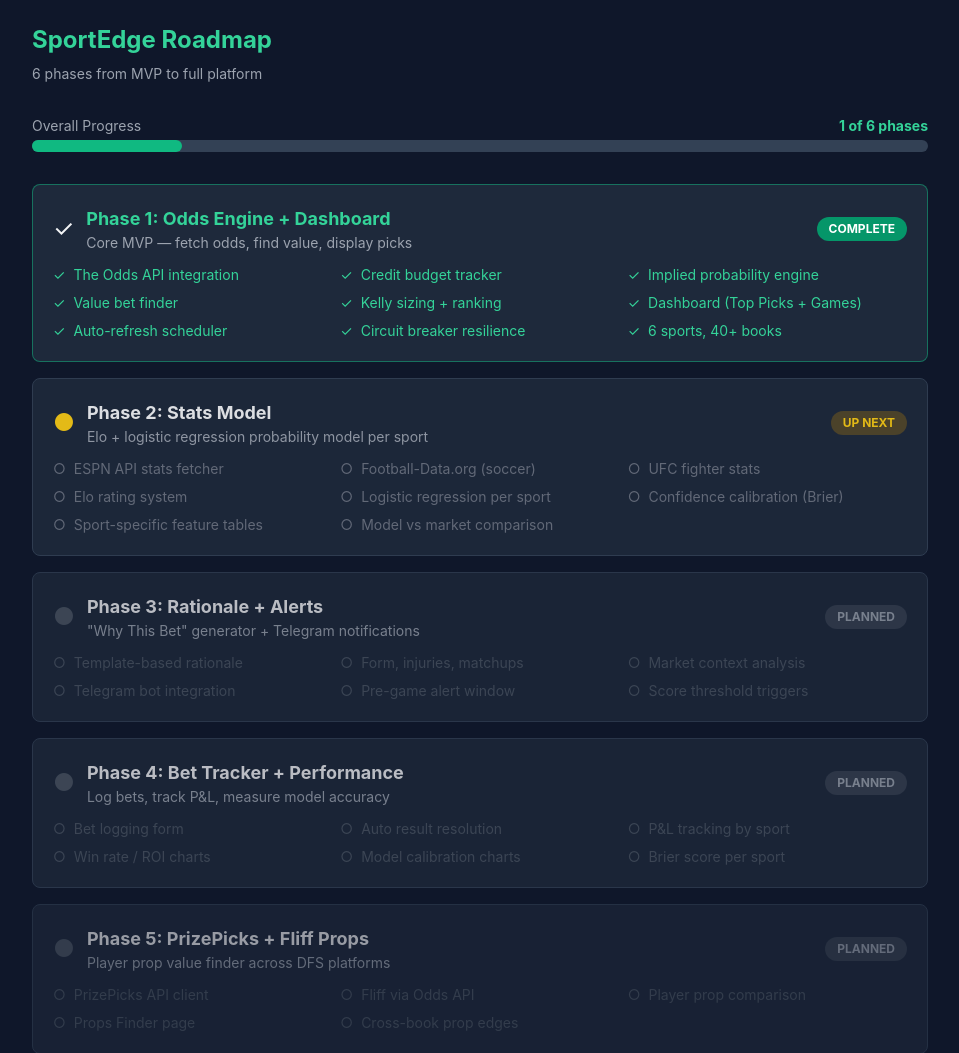
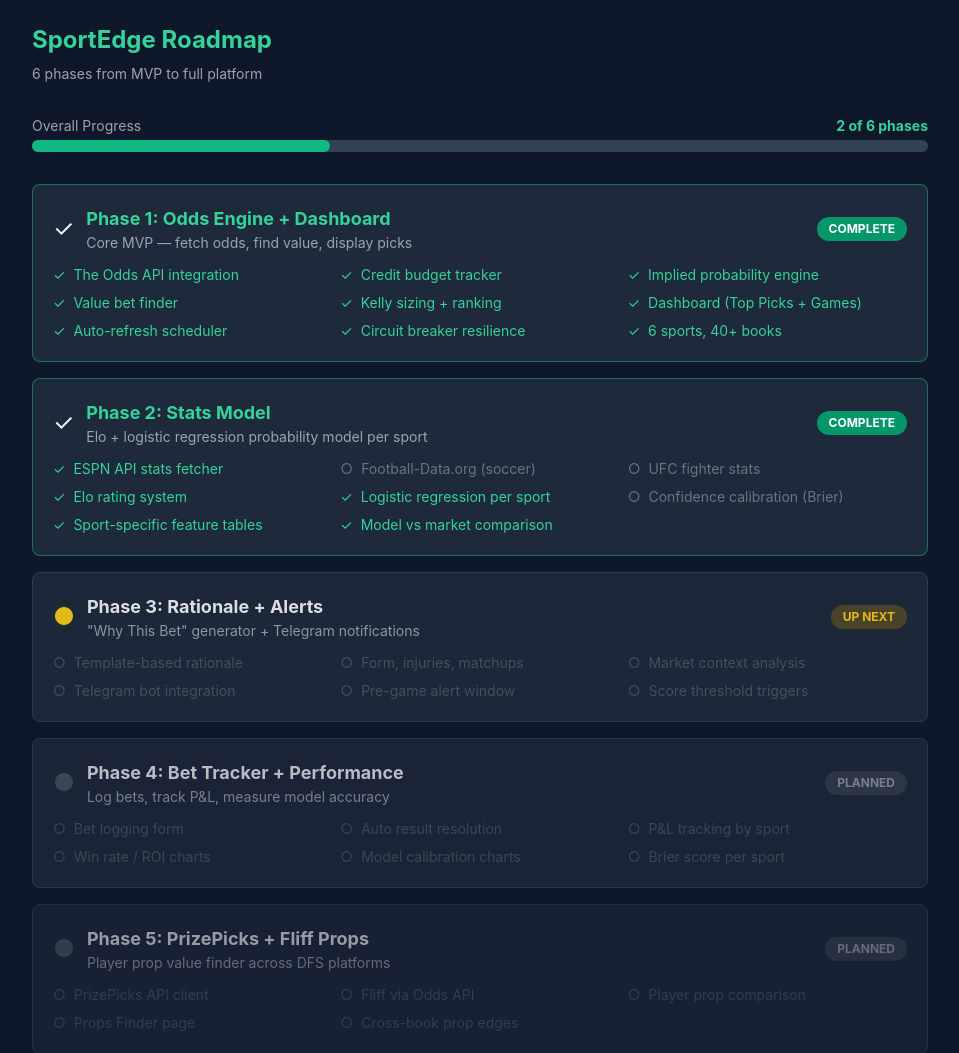
Before and after one commit to jonas0915/SportEdge, a FastAPI app: page /roadmap in a window 1280 px wide. Shown: the part 53-1106 px from the top of the page, without its empty margins (160-1119 px from the left). Run offline with FastAPI, Linux system fonts and the light colour scheme; data that the repository does not hold is empty; some libraries are stand-ins or nearby versions.

Commit message:
update: roadmap — Phase 2 complete

```diff
--- a/dashboard/templates/roadmap.html
+++ b/dashboard/templates/roadmap.html
@@ -10,10 +10,10 @@
     <div class="mb-8">
         <div class="flex justify-between text-sm mb-1">
             <span class="text-gray-400">Overall Progress</span>
-            <span class="text-emerald-400 font-bold">1 of 6 phases</span>
+            <span class="text-emerald-400 font-bold">2 of 6 phases</span>
         </div>
         <div class="w-full bg-dark-border rounded-full h-3">
-            <div class="bg-emerald-500 h-3 rounded-full" style="width: 16.7%"></div>
+            <div class="bg-emerald-500 h-3 rounded-full" style="width: 33.3%"></div>
         </div>
     </div>
 
@@ -46,40 +46,40 @@
         </div>
 
         <!-- Phase 2 -->
+        <div class="bg-dark-card border border-emerald-500/50 rounded-lg p-5">
+            <div class="flex items-center justify-between mb-3">
+                <div class="flex items-center gap-3">
+                    <span class="text-2xl">&#10003;</span>
+                    <div>
+                        <h2 class="font-bold text-lg text-emerald-400">Phase 2: Stats Model</h2>
+                        <p class="text-sm text-gray-400">Elo + logistic regression probability model per sport</p>
+                    </div>
+                </div>
+                <span class="px-3 py-1 bg-emerald-600 text-white text-xs font-bold rounded-full">COMPLETE</span>
+            </div>
+            <div class="grid grid-cols-2 md:grid-cols-3 gap-2 text-sm">
+                <div class="flex items-center gap-2 text-emerald-400"><span>&#10003;</span> ESPN API stats fetcher</div>
+                <div class="flex items-center gap-2 text-gray-500"><span>&#9675;</span> Football-Data.org (soccer)</div>
+                <div class="flex items-center gap-2 text-gray-500"><span>&#9675;</span> UFC fighter stats</div>
+                <div class="flex items-center gap-2 text-emerald-400"><span>&#10003;</span> Elo rating system</div>
+                <div class="flex items-center gap-2 text-emerald-400"><span>&#10003;</span> Logistic regression per sport</div>
+                <div class="flex items-center gap-2 text-gray-500"><span>&#9675;</span> Confidence calibration (Brier)</div>
+                <div class="flex items-center gap-2 text-emerald-400"><span>&#10003;</span> Sport-specific feature tables</div>
+                <div class="flex items-center gap-2 text-emerald-400"><span>&#10003;</span> Model vs market comparison</div>
+            </div>
+        </div>
+
+        <!-- Phase 3 -->
         <div class="bg-dark-card border border-dark-border rounded-lg p-5 opacity-90">
             <div class="flex items-center justify-between mb-3">
                 <div class="flex items-center gap-3">
                     <span class="text-2xl text-yellow-400">&#9679;</span>
                     <div>
-                        <h2 class="font-bold text-lg">Phase 2: Stats Model</h2>
-                        <p class="text-sm text-gray-400">Elo + logistic regression probability model per sport</p>
-                    </div>
-                </div>
-                <span class="px-3 py-1 bg-yellow-600/30 text-yellow-400 text-xs font-bold rounded-full">UP NEXT</span>
-            </div>
-            <div class="grid grid-cols-2 md:grid-cols-3 gap-2 text-sm text-gray-500">
-                <div class="flex items-center gap-2"><span>&#9675;</span> ESPN API stats fetcher</div>
-                <div class="flex items-center gap-2"><span>&#9675;</span> Football-Data.org (soccer)</div>
-                <div class="flex items-center gap-2"><span>&#9675;</span> UFC fighter stats</div>
-                <div class="flex items-center gap-2"><span>&#9675;</span> Elo rating system</div>
-                <div class="flex items-center gap-2"><span>&#9675;</span> Logistic regression per sport</div>
-                <div class="flex items-center gap-2"><span>&#9675;</span> Confidence calibration (Brier)</div>
-                <div class="flex items-center gap-2"><span>&#9675;</span> Sport-specific feature tables</div>
-                <div class="flex items-center gap-2"><span>&#9675;</span> Model vs market comparison</div>
-            </div>
-        </div>
-
-        <!-- Phase 3 -->
-        <div class="bg-dark-card border border-dark-border rounded-lg p-5 opacity-75">
-            <div class="flex items-center justify-between mb-3">
-                <div class="flex items-center gap-3">
-                    <span class="text-2xl text-gray-600">&#9679;</span>
-                    <div>
                         <h2 class="font-bold text-lg">Phase 3: Rationale + Alerts</h2>
                         <p class="text-sm text-gray-400">"Why This Bet" generator + Telegram notifications</p>
                     </div>
                 </div>
-                <span class="px-3 py-1 bg-gray-700 text-gray-400 text-xs font-bold rounded-full">PLANNED</span>
+                <span class="px-3 py-1 bg-yellow-600/30 text-yellow-400 text-xs font-bold rounded-full">UP NEXT</span>
             </div>
             <div class="grid grid-cols-2 md:grid-cols-3 gap-2 text-sm text-gray-600">
                 <div class="flex items-center gap-2"><span>&#9675;</span> Template-based rationale</div>
```
